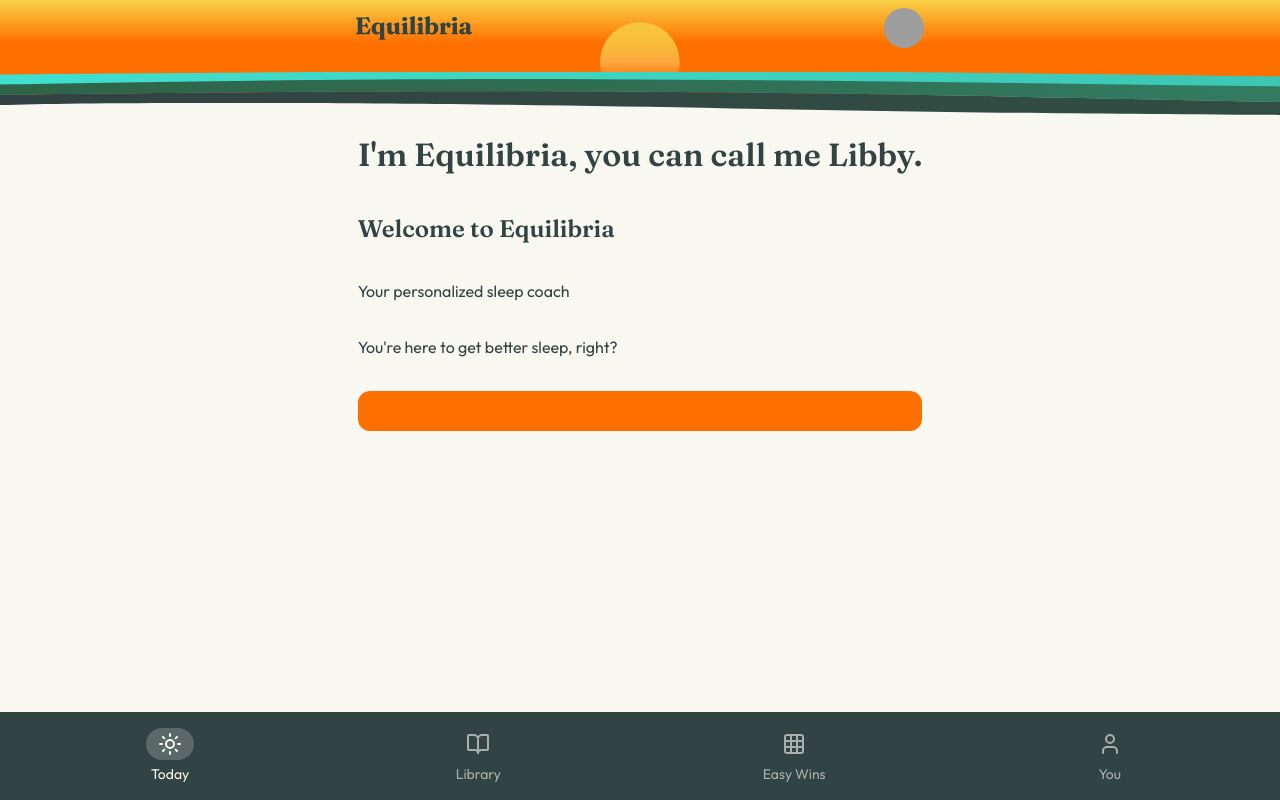
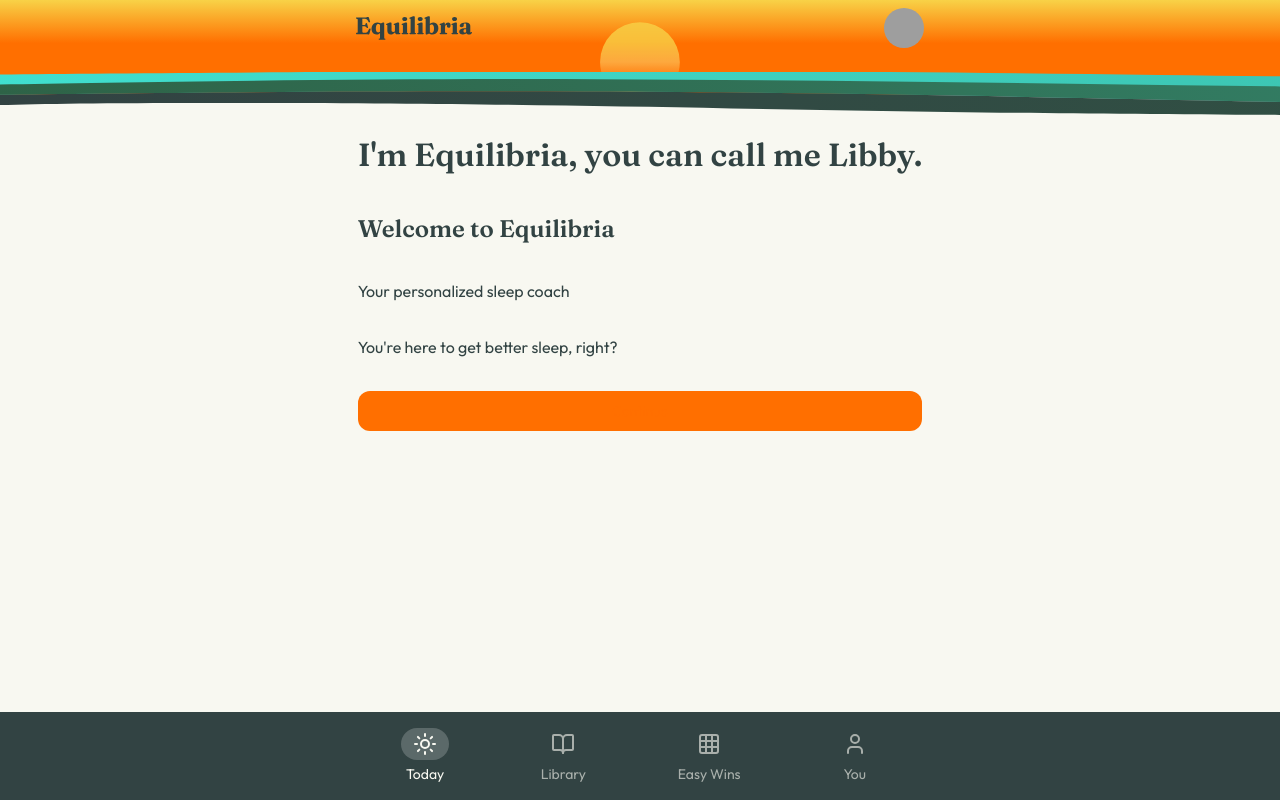
Before and after one commit to Equilibria-Labs/equilibria-labs-web, a Next.js app: page / in a window 1280 px wide. Built offline with nearby package versions, Linux system fonts and the light colour scheme; grey boxes are pictures that could not be loaded.

Commit message:
Centered Nav

```diff
--- a/components/structure/BottomNav/BottomNav.tsx
+++ b/components/structure/BottomNav/BottomNav.tsx
@@ -23,7 +23,7 @@
 
   return (
     <nav className='fixed bottom-0 left-0 right-0 bg-foreground text-background'>
-      <div className='flex justify-around items-center p-4'>
+      <div className='flex justify-around items-center p-4  max-w-maxWidth mx-auto'>
         {items.map(item => (
           <BottomNavItem
             key={item.label}
```
